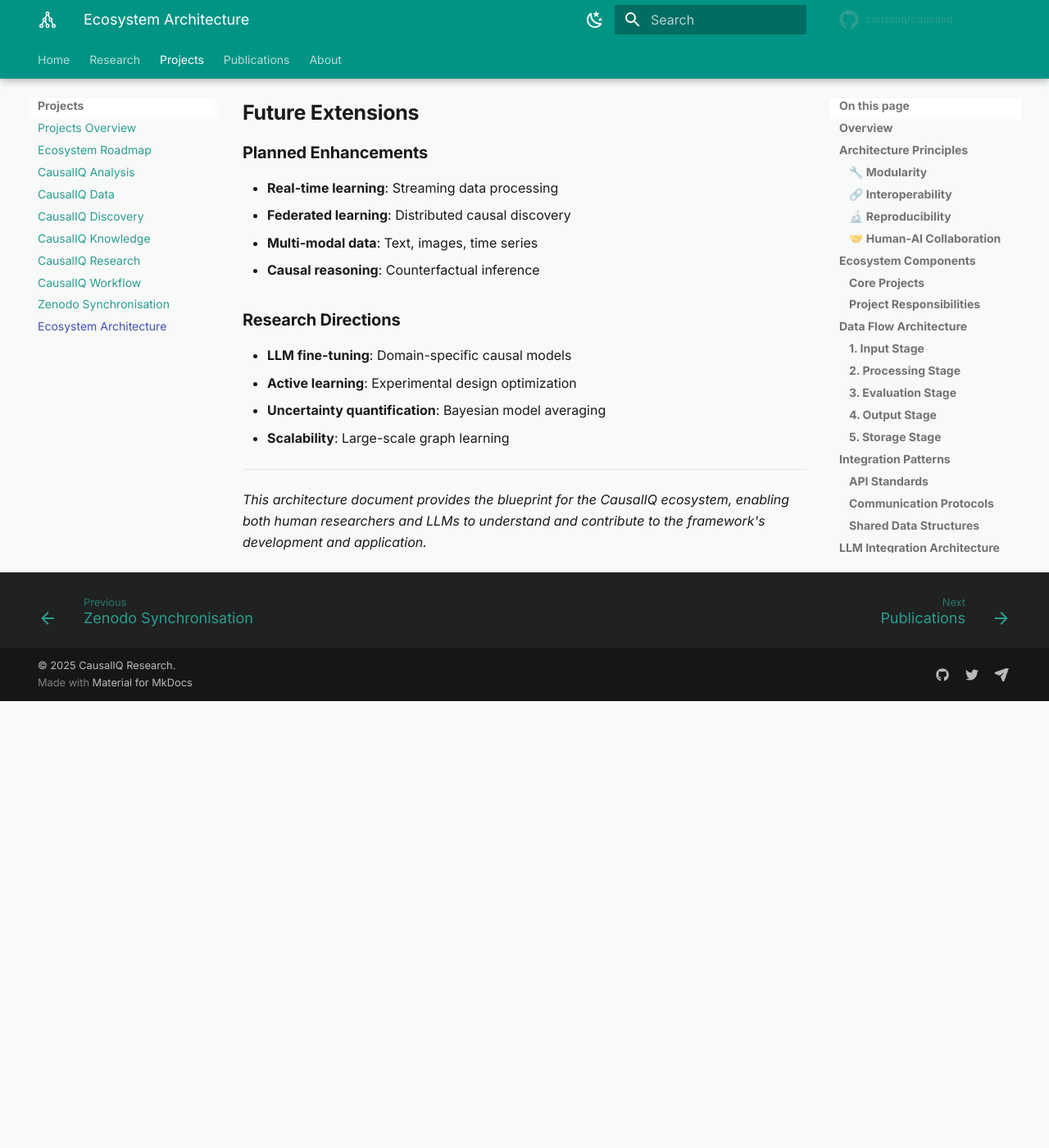
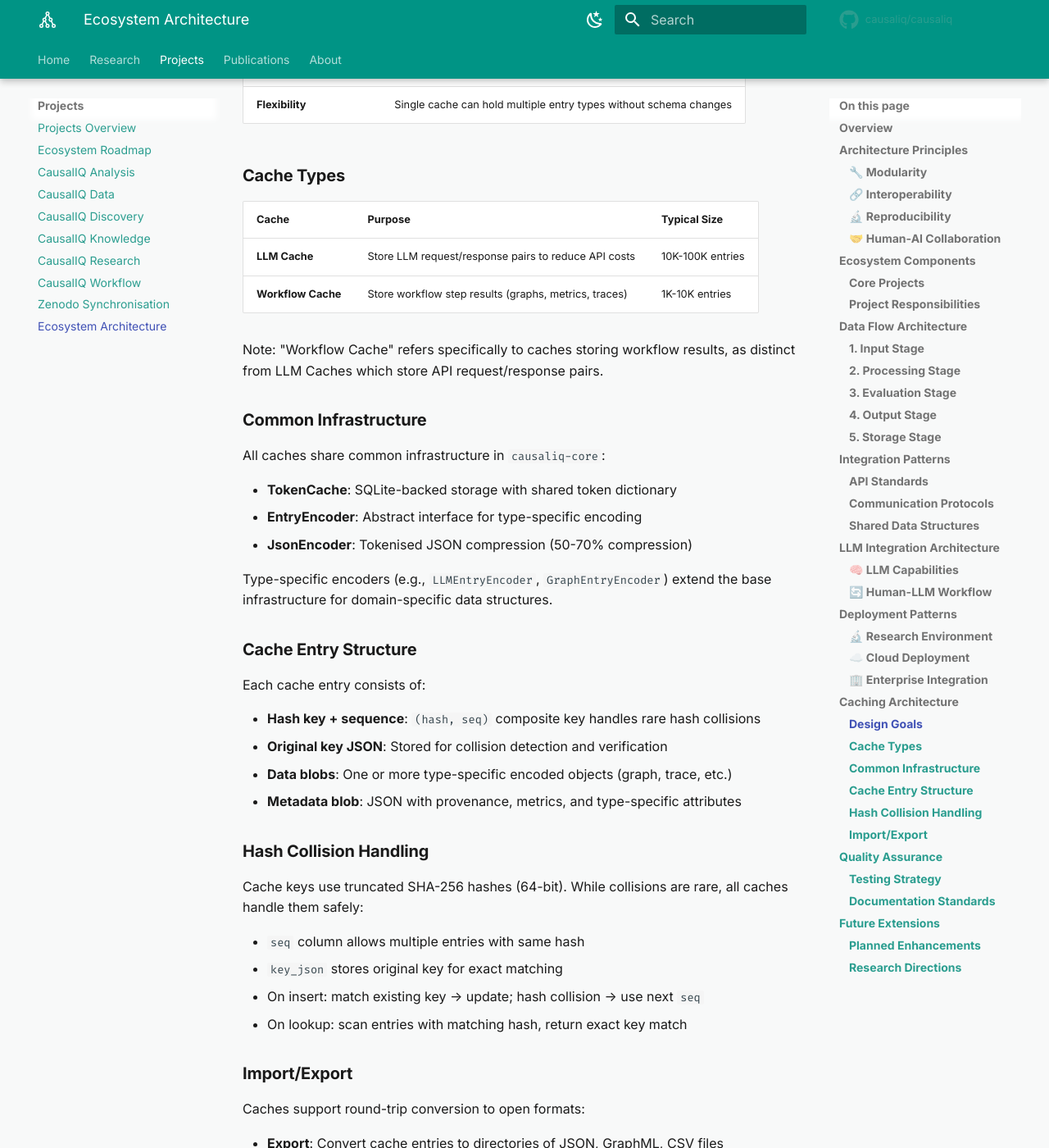
Before and after one commit to causaliq/causaliq, an MkDocs documentation site: the page built from docs/projects/ecosystem_architecture.md, in a window 1280 px wide and 1400 px high, scrolled down 5221 px. Shown: the whole window at 82% size. Built offline with MkDocs 1.6.1 and Material for MkDocs 9.7.7, drawn with Linux system fonts in a browser that asks for light colours; comment, search, counter and statistics services are not loaded; before the commit the page ends 6076 px from its top, so only the background shows below that; some of the changed text lies outside the part shown.

Commit message:
docs: describe CausalIQ Core and update ecosystem roadmap

```diff
--- a/docs/projects/ecosystem_architecture.md
+++ b/docs/projects/ecosystem_architecture.md
@@ -140,6 +140,72 @@ graph = {
 - **Data pipelines**: ETL/ELT integration
 - **Monitoring**: Observability and logging
 
+## Caching Architecture
+
+CausalIQ uses a unified caching strategy to avoid redundant computation,
+reduce costs, and ensure reproducibility of results over time.
+
+### Design Goals
+
+| Goal | Description |
+|------|-------------|
+| **Avoid re-computation** | Expensive operations (LLM queries, structure learning) are cached |
+| **Reproducibility** | Cached results can be replicated years later despite LLM evolution |
+| **Compact storage** | SQLite with tokenised encoding minimises filesystem footprint |
+| **Fast lookup** | Quick existence checks support conservative workflow execution |
+| **Open formats** | Import/export to JSON, GraphML, CSV for archival and sharing |
+| **Flexibility** | Single cache can hold multiple entry types without schema changes |
+
+### Cache Types
+
+| Cache | Purpose | Typical Size |
+|-------|---------|--------------|
+| **LLM Cache** | Store LLM request/response pairs to reduce API costs | 10K-100K entries |
+| **Workflow Cache** | Store workflow step results (graphs, metrics, traces) | 1K-10K entries |
+
+Note: "Workflow Cache" refers specifically to caches storing workflow results,
+as distinct from LLM Caches which store API request/response pairs.
+
+### Common Infrastructure
+
+All caches share common infrastructure in `causaliq-core`:
+
+- **TokenCache**: SQLite-backed storage with shared token dictionary
+- **EntryEncoder**: Abstract interface for type-specific encoding
+- **JsonEncoder**: Tokenised JSON compression (50-70% compression)
+
+Type-specific encoders (e.g., `LLMEntryEncoder`, `GraphEntryEncoder`) extend
+the base infrastructure for domain-specific data structures.
+
+### Cache Entry Structure
+
+Each cache entry consists of:
+
+- **Hash key + sequence**: `(hash, seq)` composite key handles rare hash collisions
+- **Original key JSON**: Stored for collision detection and verification
+- **Data blobs**: One or more type-specific encoded objects (graph, trace, etc.)
+- **Metadata blob**: JSON with provenance, metrics, and type-specific attributes
+
+### Hash Collision Handling
+
+Cache keys use truncated SHA-256 hashes (64-bit). While collisions are rare,
+all caches handle them safely:
+
+- `seq` column allows multiple entries with same hash
+- `key_json` stores original key for exact matching
+- On insert: match existing key → update; hash collision → use next `seq`
+- On lookup: scan entries with matching hash, return exact key match
+
+### Import/Export
+
+Caches support round-trip conversion to open formats:
+
+- **Export**: Convert cache entries to directories of JSON, GraphML, CSV files
+- **Import**: Populate caches from open format files (e.g., test fixtures)
+
+This bridges the tension between efficient internal storage and standards-based
+archival formats suitable for Zenodo publication.
+
 ## Quality Assurance
 
 ### Testing Strategy
```
Also changed, not shown: docs/projects/core.md (added, +88 -0 lines), docs/projects/ecosystem_roadmap.md (+10 -12 lines), docs/projects/index.md (+9 -0 lines).
